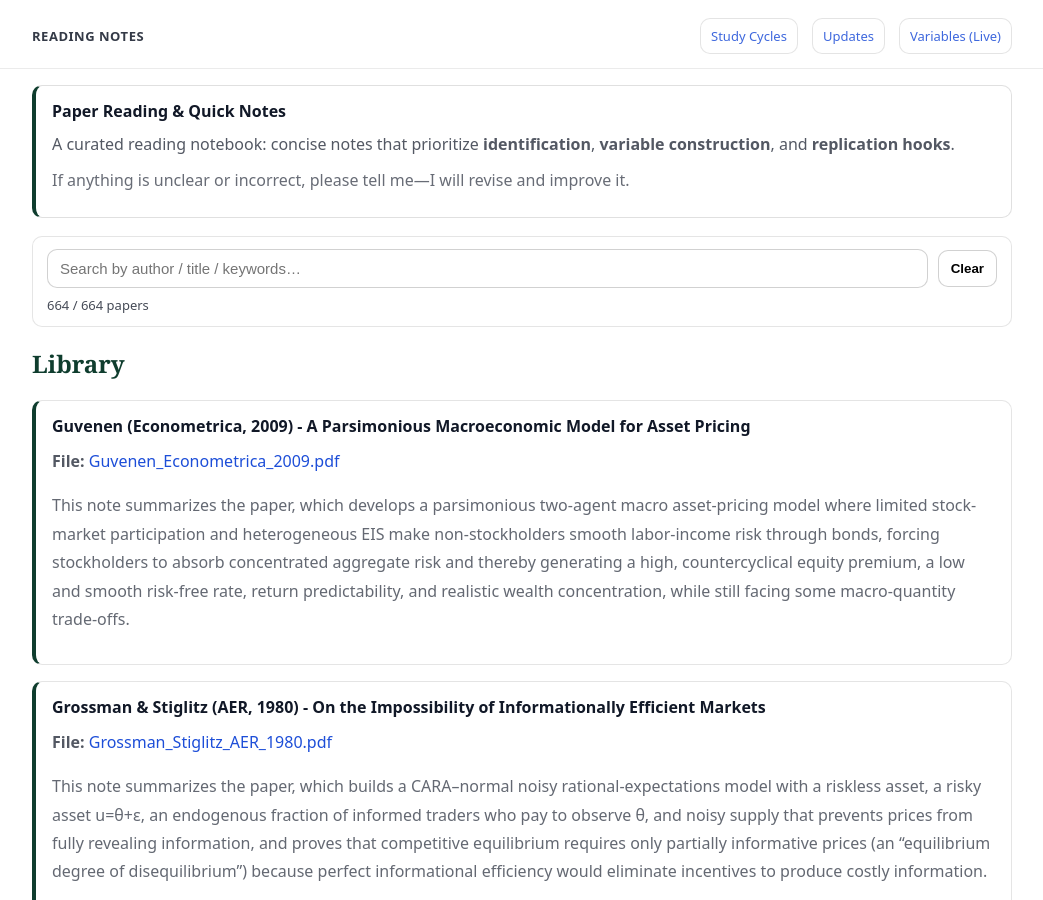
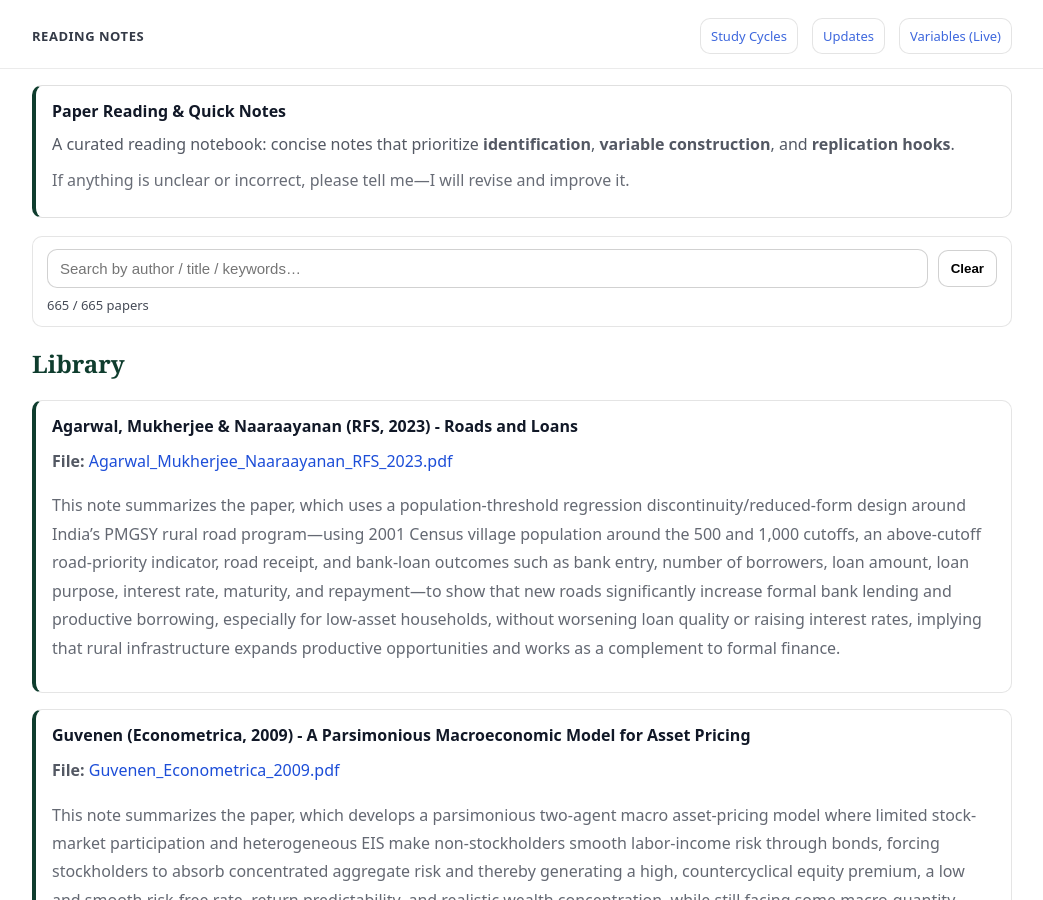
Before and after one commit to yaxinzn/study-archive, a Jekyll site: the page built from reading/index.md, in a window 1280 px wide and 900 px high. Shown: the whole window, without its empty margins (118-1161 px from the left). Built offline with Jekyll 4.4.1, drawn with Linux system fonts in a browser that asks for light colours.

Commit message:
Reading: add/update Agarwal_Mukherjee_Naaraayanan_RFS_2023.pdf

```diff
--- a/_data/reading.yml
+++ b/_data/reading.yml
@@ -1,3 +1,7 @@
+- title: "Agarwal, Mukherjee & Naaraayanan (RFS, 2023) - Roads and Loans"
+  file: "Agarwal_Mukherjee_Naaraayanan_RFS_2023.pdf"
+  desc: "This note summarizes the paper, which uses a population-threshold regression discontinuity/reduced-form design around India’s PMGSY rural road program—using 2001 Census village population around the 500 and 1,000 cutoffs, an above-cutoff road-priority indicator, road receipt, and bank-loan outcomes such as bank entry, number of borrowers, loan amount, loan purpose, interest rate, maturity, and repayment—to show that new roads significantly increase formal bank lending and productive borrowing, especially for low-asset households, without worsening loan quality or raising interest rates, implying that rural infrastructure expands productive opportunities and works as a complement to formal finance."
+
 - title: "Guvenen (Econometrica, 2009) - A Parsimonious Macroeconomic Model for Asset Pricing"
   file: "Guvenen_Econometrica_2009.pdf"
   desc: "This note summarizes the paper, which develops a parsimonious two-agent macro asset-pricing model where limited stock-market participation and heterogeneous EIS make non-stockholders smooth labor-income risk through bonds, forcing stockholders to absorb concentrated aggregate risk and thereby generating a high, countercyclical equity premium, a low and smooth risk-free rate, return predictability, and realistic wealth concentration, while still facing some macro-quantity trade-offs."
```
Also changed, not shown: 1 other file.
